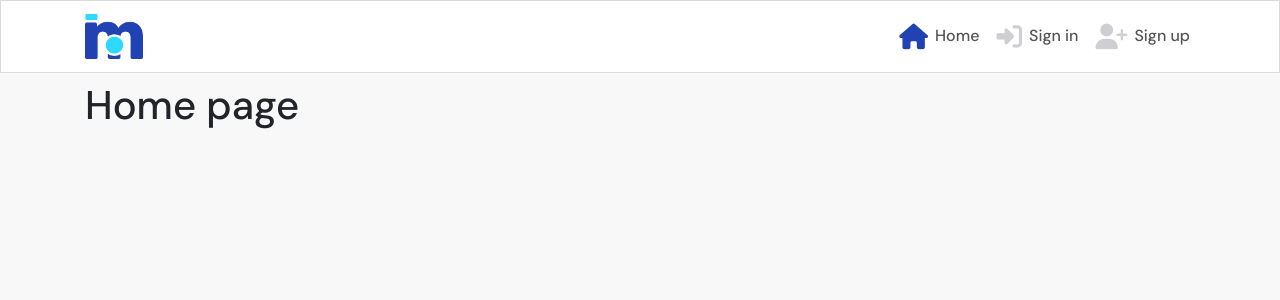
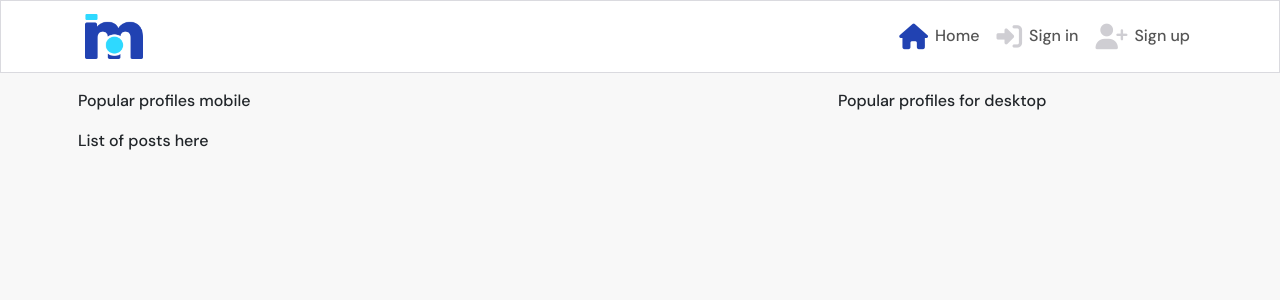
Before and after one commit to Ila-bura/moments, a React (Create React App) app: page / in a window 1280 px wide. Shown: the top 300 px of the page. Built offline with nearby package versions, Linux system fonts and the light colour scheme; no server answers.

Commit message:
Create PostsPage

```diff
--- a/src/App.js
+++ b/src/App.js
@@ -7,14 +7,21 @@ import SignUpForm from "./pages/auth/SignUpForm";
 import SignInForm from "./pages/auth/SignInForm";
 import PostCreateForm from "./pages/posts/PostCreateForm";
 import PostPage from "./pages/posts/PostPage";
+import PostsPage from "./pages/posts/PostsPage";
+import { useCurrentUser } from "./contexts/CurrentUserContext";
 
 function App() {
+    const currentUser = useCurrentUser();
+    const profile_id = currentUser?.profile_id || "";
+
   return (
     <div className={styles.App}>
       <NavBar />
       <Container className={styles.Main}>
         <Switch>
-          <Route exact path="/" render={() => <h1>Home page</h1>} />
+          <Route exact path="/" render={() => <PostsPage message="No result found. Adjust the search keyword." />} />
+          <Route exact path="/feed" render={() => <PostsPage message="No result found. Adjust the search keyword or start following a user." />} filter={`owner__followed__owner__profile=${profile_id}&`} />
+          <Route exact path="/liked" render={() => <PostsPage message="No result found. Adjust the search keyword or like a post." filter={`likes__owner__profile=${profile_id}&ordering=-likes__created_at&`}/>} />
           <Route exact path="/signin" render={() => <SignInForm />} />
           <Route exact path="/signup" render={() => <SignUpForm />} />
           <Route exact path="/posts/create" render={() => <PostCreateForm />} />
--- /dev/null
+++ b/src/pages/posts/PostsPage.js
@@ -0,0 +1,26 @@
+import React from "react";
+
+import Form from "react-bootstrap/Form";
+import Col from "react-bootstrap/Col";
+import Row from "react-bootstrap/Row";
+import Container from "react-bootstrap/Container";
+
+import appStyles from "../../App.module.css";
+import styles from "../../styles/PostsPage.module.css";
+
+function PostsPage() {
+
+  return (
+    <Row className="h-100">
+      <Col className="py-2 p-0 p-lg-2" lg={8}>
+        <p>Popular profiles mobile</p>
+        <p>List of posts here</p>
+      </Col>
+      <Col md={4} className="d-none d-lg-block p-0 p-lg-2">
+        <p>Popular profiles for desktop</p>
+      </Col>
+    </Row>
+  );
+}
+
+export default PostsPage;
--- /dev/null
+++ b/src/styles/PostsPage.module.css
@@ -0,0 +1,18 @@
+.SearchBar input {
+    border-radius: 20px;
+    color: #242a3d;
+    padding-left: 40px;
+    margin-bottom: 16px;
+  }
+
+  .SearchIcon {
+    position: absolute;
+    font-size: 1.2rem;
+    padding: 9px;
+    padding-left: 15px;
+  }
+
+  .SearchIcon:hover {
+    cursor: default;
+    color: #cfced3;
+  }
```
Also changed, not shown: src/assets/no-results.png (added).
